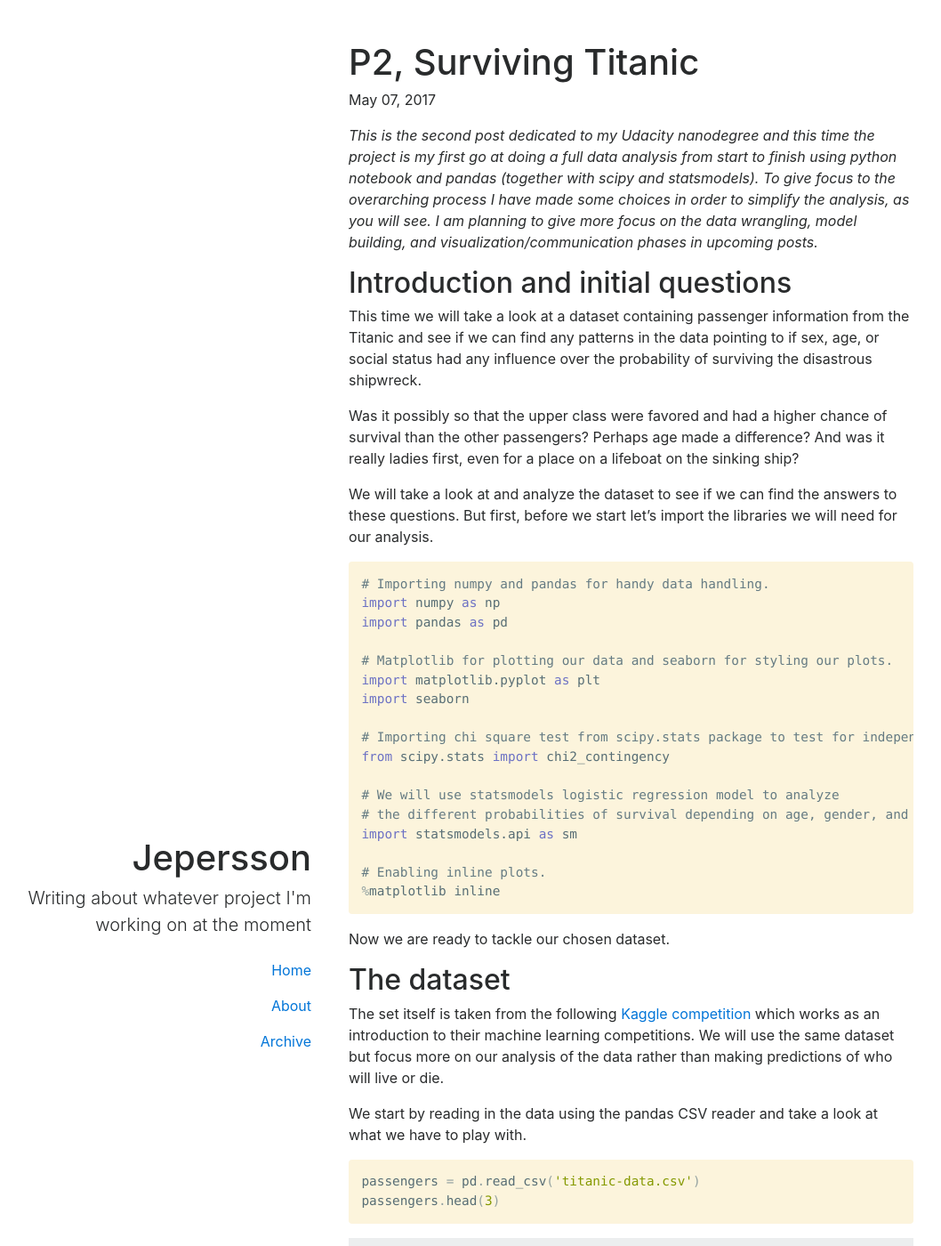
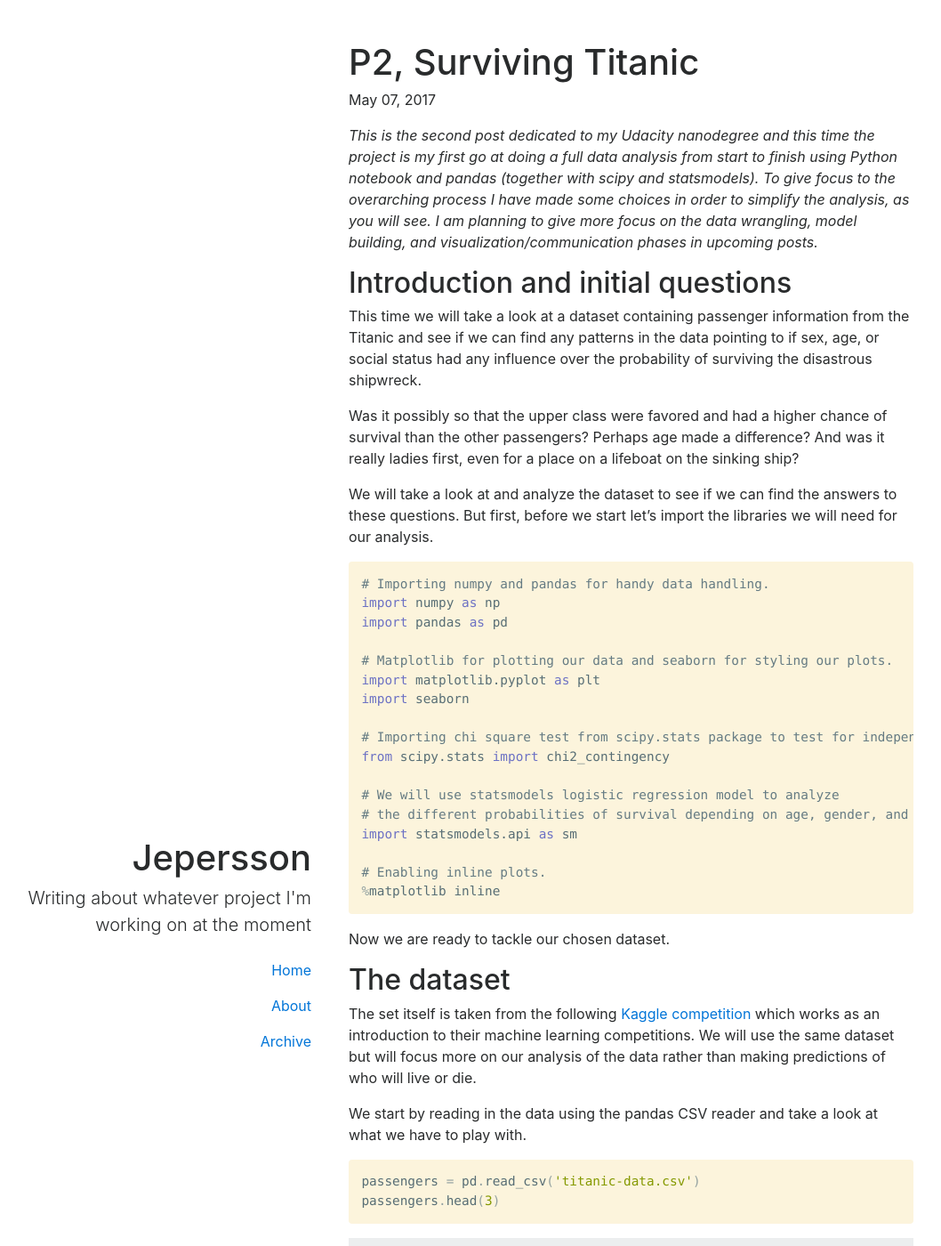
Before and after one commit to jepersson/jepersson.github.io, a Jekyll site: the page built from _posts/2017-05-07-p2-surviving-titanic.md, in a window 1280 px wide and 1400 px high. Shown: the whole window at 89% size, without its empty margins (73-1131 px from the left). Built offline with Jekyll 4.4.1, drawn with Linux system fonts in a browser that asks for light colours; formulas are drawn with MathJax 3; a script that is not in the unit is left out; some of the changed text lies outside the part shown.

Commit message:
Fix spelling and grammar

```diff
--- a/_posts/2017-05-07-p2-surviving-titanic.md
+++ b/_posts/2017-05-07-p2-surviving-titanic.md
@@ -6,7 +6,7 @@ published: true
 
 *This is the second post dedicated to my Udacity nanodegree and this time the
 project is my first go at doing a full data analysis from start to finish using
-python notebook and pandas (together with scipy and statsmodels).
+Python notebook and pandas (together with scipy and statsmodels).
 To give focus to the overarching process I have made some choices in order to simplify
 the analysis, as you will see. I am planning to give more focus on the data
 wrangling, model building, and visualization/communication phases in upcoming
@@ -55,7 +55,7 @@ Now we are ready to tackle our chosen dataset.
 The set itself is taken from the following [Kaggle
 competition](https://www.kaggle.com/c/titanic/data) which works as an
 introduction to their machine learning competitions. We will use the same
-dataset but focus more on our analysis of the data rather than making
+dataset but will focus more on our analysis of the data rather than making
 predictions of who will live or die.
 
 We start by reading in the data using the pandas CSV reader and take a look at
```
Also changed, not shown: other parts of _posts/2017-05-07-p2-surviving-titanic.md (+3 -3 lines).
